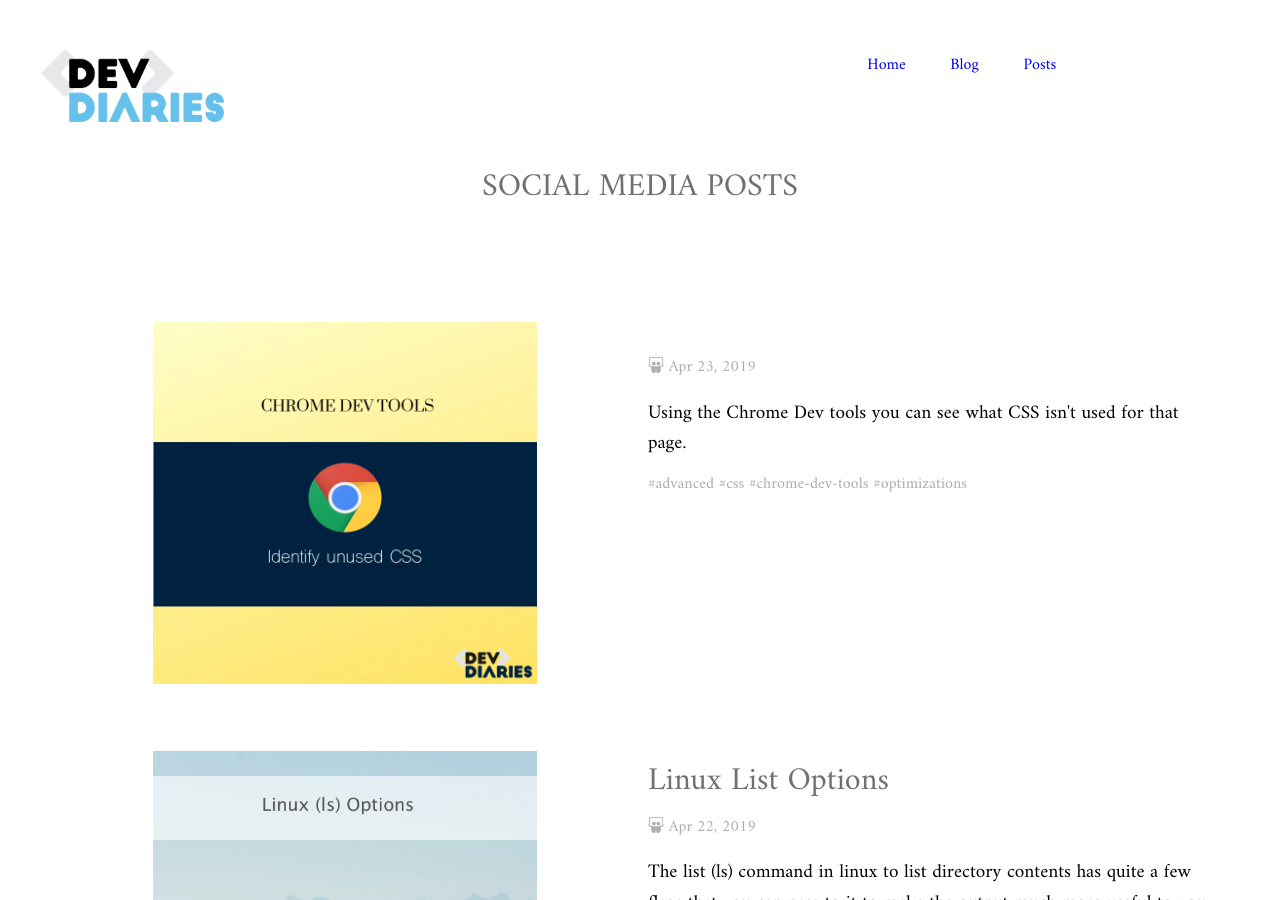
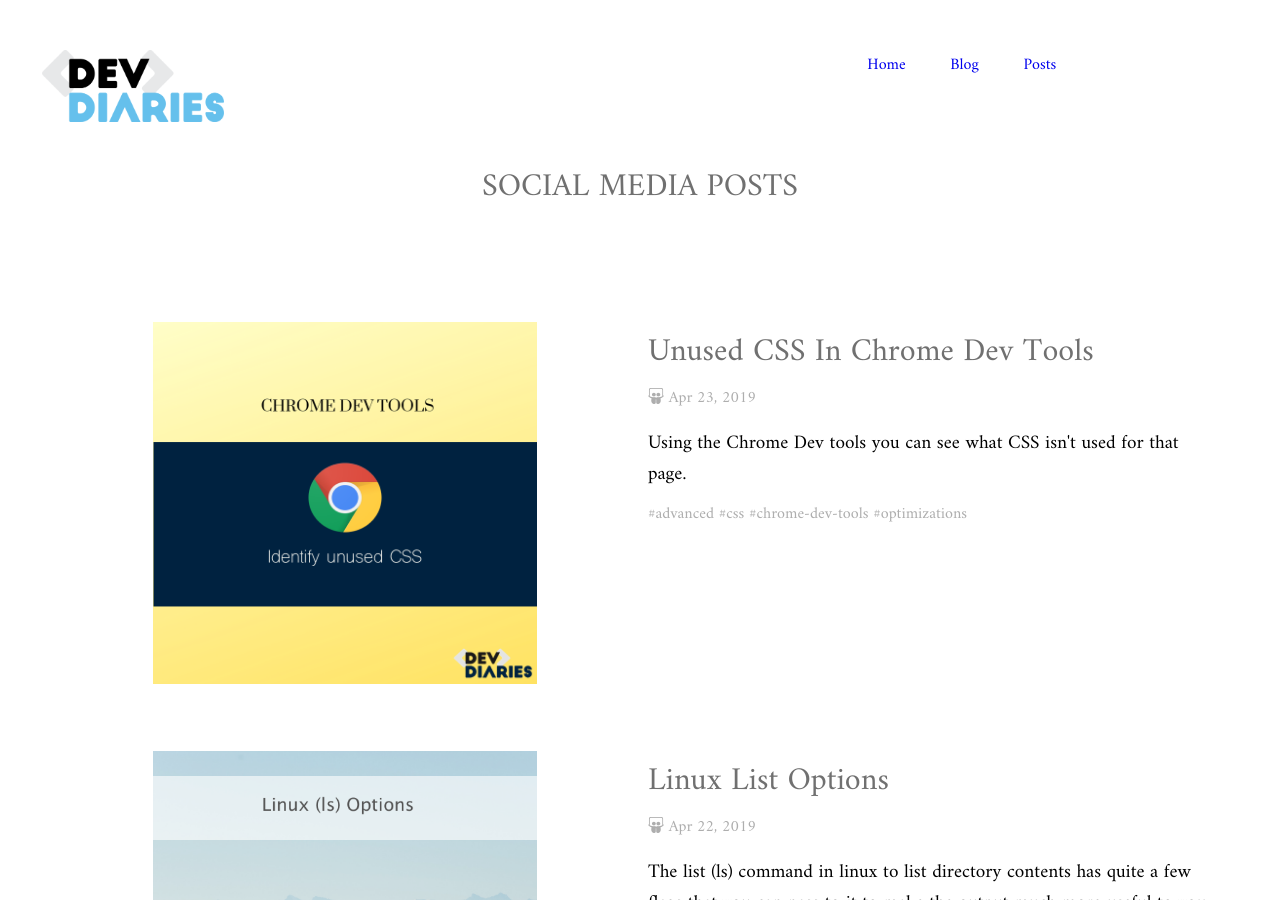
Before and after one commit to dev-diaries/web, a Jekyll site: the page built from social.html, in a window 1280 px wide and 900 px high. Built offline with Jekyll 4.4.1, drawn with Linux system fonts in a browser that asks for light colours; the list of posts is cut into pages by our own code.

Commit message:
add title and instagram id

```diff
--- a/_social-posts/dev-tools-unused-css.md
+++ b/_social-posts/dev-tools-unused-css.md
@@ -1,13 +1,13 @@
 ---
 layout: social-post
 type: "SocialPosts"
-title: ""
+title: "Unused CSS In Chrome Dev Tools"
 cover-image: /assets/images/unused-css-cover.png
 image: /assets/images/unused-css.gif
 excerpt: "Using the Chrome Dev tools you can see what CSS isn't used for that page."
 date: 2019-04-23
 categories: [advanced, css, chrome-dev-tools, optimizations]
-instagram-id:
+instagram-id: Bwm8n2hB4k-
 docs: https://developers.google.com/web/tools/chrome-devtools/css/reference#coverage
 ---
 {:.center}
```
